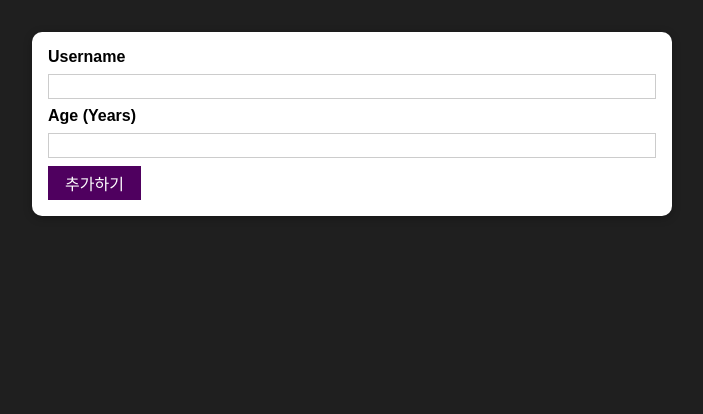
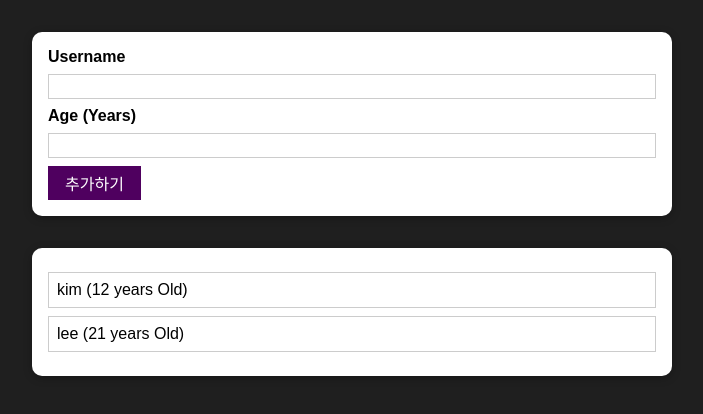
Before and after one commit to wonyoung2257/react_study_project, a React (Create React App) app: page / in a window 1280 px wide. Shown: the top 414 px of the page, without its empty margins (288-991 px from the left). Built offline with nearby package versions, Linux system fonts and the light colour scheme.

Commit message:
유저 정보 추가 기능 -연습

```diff
--- a/src/App.js
+++ b/src/App.js
@@ -1,10 +1,21 @@
-import React from "react";
+import React, { useState } from "react";
 import AddUser from "./Component/User/AddUser";
+import UserList from "./Component/User/UserList";
 
 function App() {
+  const [userData, setUserData] = useState([
+    { userName: "kim", age: 12 },
+    { userName: "lee", age: 21 },
+  ]);
+  const addUserDataHandler = (userDatas) => {
+    setUserData((prevData) => {
+      return [userDatas, ...prevData];
+    });
+  };
   return (
     <div>
-      <AddUser />
+      <AddUser onAddUserData={addUserDataHandler} />
+      <UserList userData={userData} />
     </div>
   );
 }
--- a/src/Component/User/AddUser.js
+++ b/src/Component/User/AddUser.js
@@ -1,19 +1,40 @@
-import React from "react";
+import React, { useState } from "react";
 import Card from "../UI/Card";
 import classes from "./AddUser.module.css";
 import Button from "../UI/Button";
 
 const AddUser = (props) => {
+  const [userName, setUserName] = useState("");
+  const [userAge, setUserAge] = useState("");
+
+  const userNameHandler = (e) => {
+    setUserName(e.target.value);
+  };
+  const userAgeHandler = (e) => {
+    setUserAge(e.target.value);
+  };
+
   const addUserHandler = (e) => {
     e.preventDefault();
+    if (userName.trim().length === 0 || userAge.trim().length === 0) {
+      alert("입력값을 넣어주세요");
+      return;
+    }
+    if (+userAge < 1) {
+      alert("나이값이 0보다 작습니다");
+      return;
+    }
+    props.onAddUserData({ userName: userName, age: userAge });
+    setUserName("");
+    setUserAge("");
   };
   return (
     <Card className={classes.input}>
       <form onSubmit={addUserHandler}>
         <label htmlFor="username">Username</label>
-        <input id="username" type="text" />
+        <input value={userName} onChange={userNameHandler} id="username" type="text" />
         <label htmlFor="userage">Age (Years)</label>
-        <input id="userage" type="number" />
+        <input value={userAge} onChange={userAgeHandler} id="userage" type="number" />
         <Button type="submit">추가하기</Button>
       </form>
     </Card>
--- a/src/Component/User/UserList.js
+++ b/src/Component/User/UserList.js
@@ -1,2 +1,14 @@
-const UserList = (props) => {};
+import classes from "./UserList.module.css";
+import Card from "../UI/Card";
+const UserList = (props) => {
+  const userList = props.userData.map((user) => {
+    return <li>{`${user.userName} (${user.age} years Old)`}</li>;
+  });
+  // console.log(props.userData);
+  return (
+    <Card className={classes.users}>
+      <ul>{userList}</ul>
+    </Card>
+  );
+};
 export default UserList;
--- /dev/null
+++ b/src/Component/User/UserList.module.css
@@ -0,0 +1,16 @@
+.users {
+  margin: 2rem auto;
+  width: 90%;
+  max-width: 40rem;
+}
+
+.users ul {
+  list-style: none;
+  padding: 1rem;
+}
+
+.users li {
+  border: 1px solid #ccc;
+  margin: 0.5rem 0;
+  padding: 0.5rem;
+}
```
